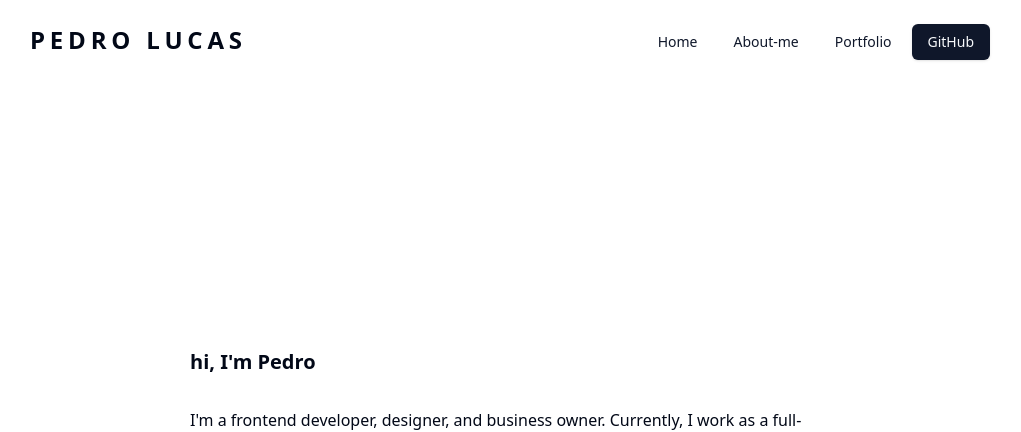
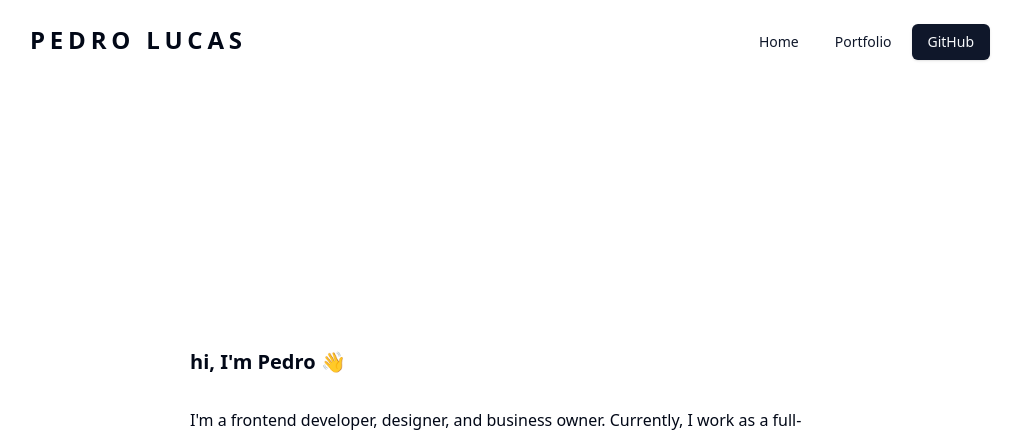
Before and after one commit to pedrolucaslco/pedrolucaslco, a Next.js app: page / in a window 1280 px wide. Shown: the top 432 px of the page, without its empty margins (130-1151 px from the left). Built offline with nearby package versions, Linux system fonts and the light colour scheme.

Commit message:
remove about-me link

```diff
--- a/pages/index.js
+++ b/pages/index.js
@@ -76,11 +76,11 @@ export default function Home() {
                 </Button>
               </NavigationMenuItem>
 
-              <NavigationMenuItem>
+              {/* <NavigationMenuItem>
                 <Button asChild variant="link">
                   <Link href="#about-me">About-me</Link>
                 </Button>
-              </NavigationMenuItem>
+              </NavigationMenuItem> */}
 
               <NavigationMenuItem>
                 <Button asChild variant="link">
@@ -110,7 +110,7 @@ export default function Home() {
         >
           <section className="h-screen flex flex-col pt-24      ">
           <div className="flex flex-col justify-center h-full items-start gap-8 px-1 lg:px-40">
-          <h1 className="text-xl font-bold">hi, I'm Pedro</h1>
+          <h1 className="text-xl font-bold">hi, I'm Pedro 👋</h1>
               <h1>I&apos;m a frontend developer, designer, and business owner. Currently, I work as a full-stack developer at EasySchool, where I develop and maintain solutions to optimize daily routines for schools.</h1>
 			  <div className="text-base sm:text-xl flex justify-start gap-3 sm:gap-4 text-black">
                   <Button asChild>
```
